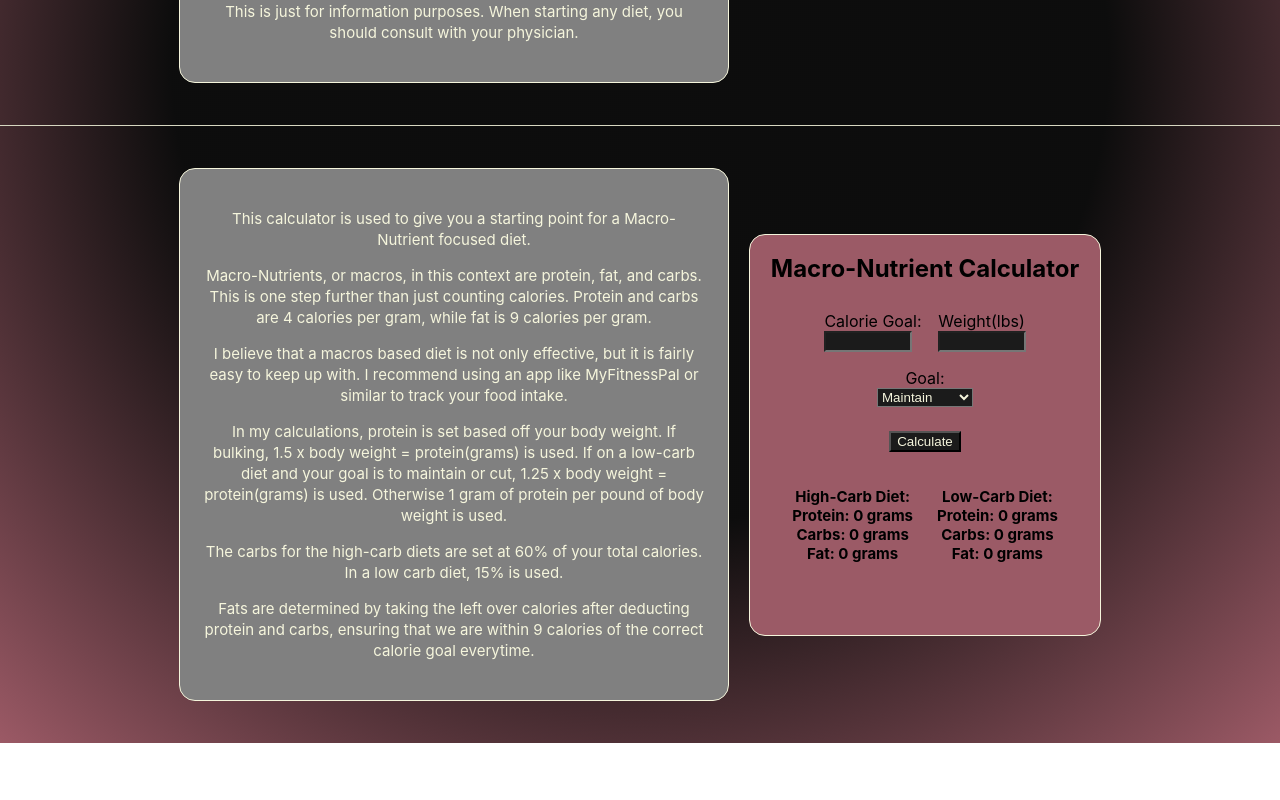
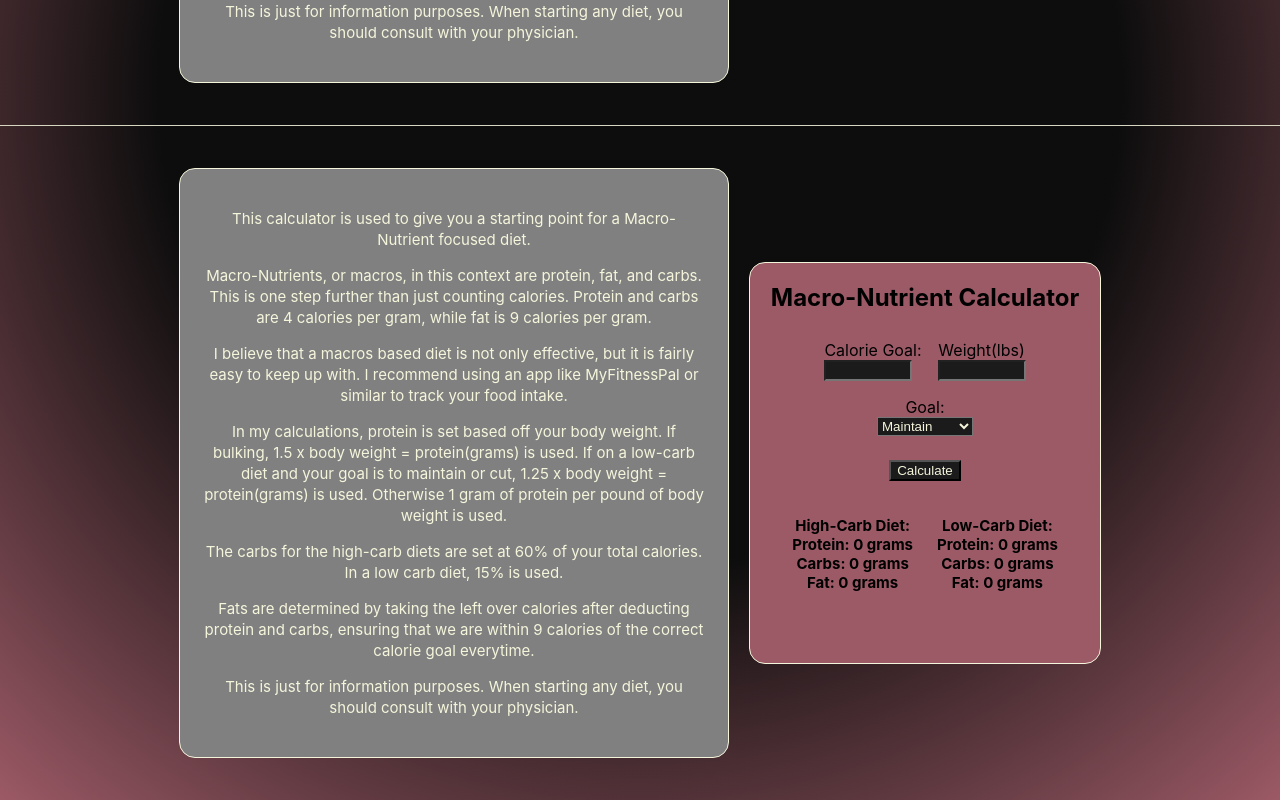
Before and after one commit to tfuent1/macros, a React (Create React App) app: page / in a window 1280 px wide. Shown: the part 625-1425 px from the top of the page. Before the commit the page ends 1368 px from the top, so only its background shows below. Built offline with nearby package versions, Linux system fonts and the light colour scheme.

Commit message:
added paragraph

```diff
--- a/src/containers/macrosCalc/macrosCalc.js
+++ b/src/containers/macrosCalc/macrosCalc.js
@@ -60,6 +60,7 @@ function MacrosCalc() {
                 <p>In my calculations, protein is set based off your body weight. If bulking, 1.5 x body weight = protein(grams) is used. If on a low-carb diet and your goal is to maintain or cut, 1.25 x body weight = protein(grams) is used. Otherwise 1 gram of protein per pound of body weight is used. </p>
                 <p>The carbs for the high-carb diets are set at 60% of your total calories. In a low carb diet, 15% is used.</p>
                 <p>Fats are determined by taking the left over calories after deducting protein and carbs, ensuring that we are within 9 calories of the correct calorie goal everytime.</p>
+                <p>This is just for information purposes. When starting any diet, you should consult with your physician.</p>
             </div>
             <div id='formContainer'>
                 <h2>Macro-Nutrient Calculator</h2>
```
